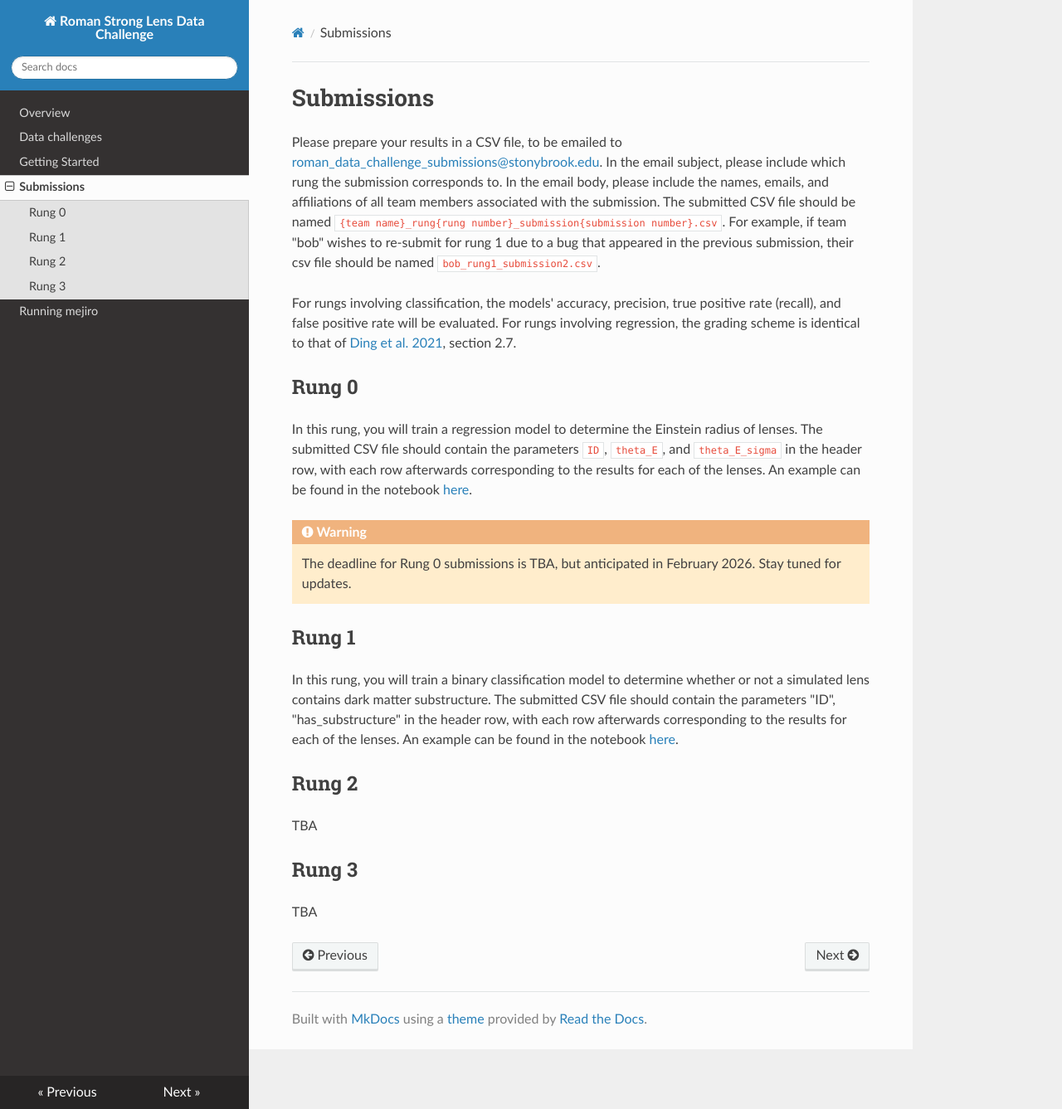
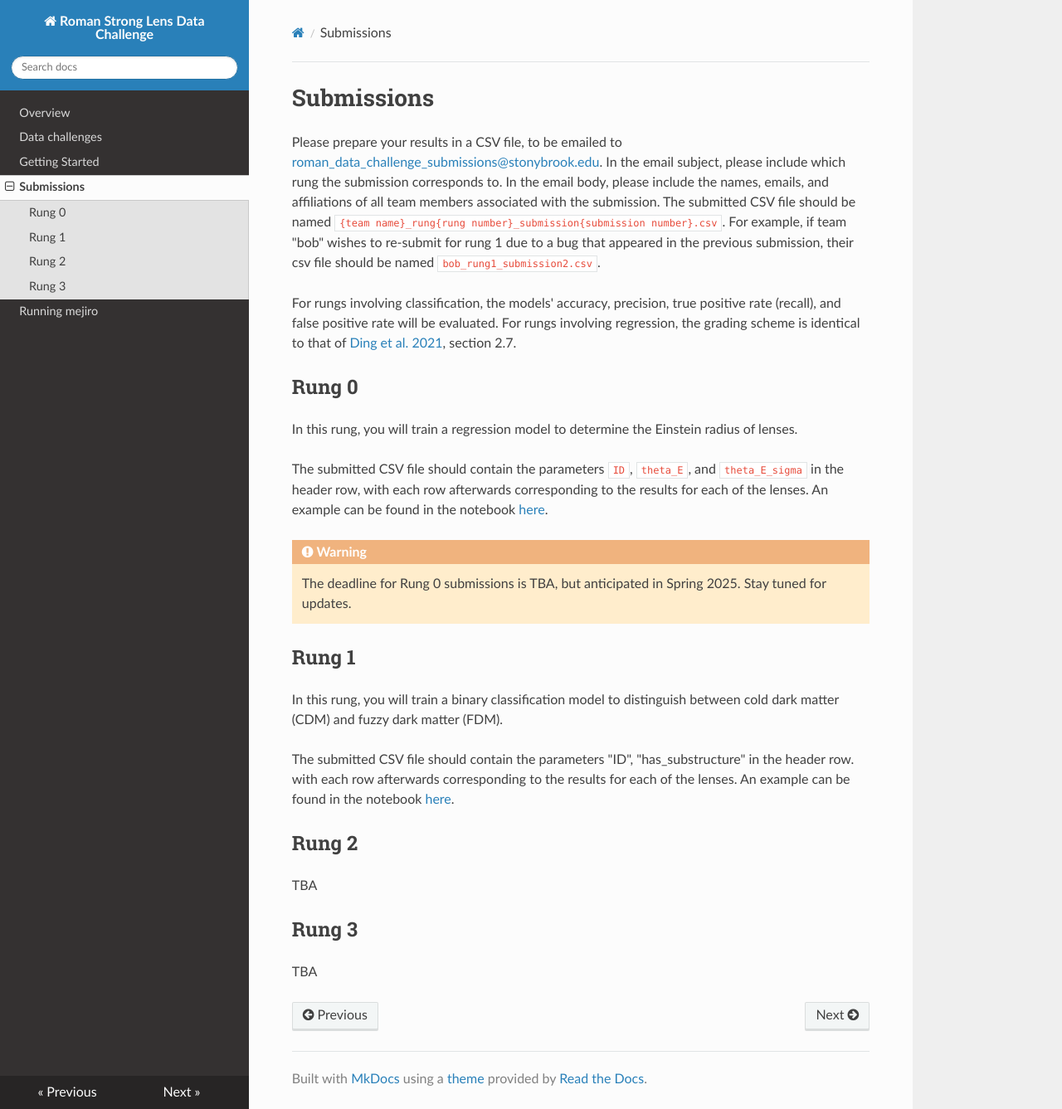
Before and after one commit to ahuang314/Roman_Data_Challenge, an MkDocs documentation site: the page built from docs/submissions.md, in a window 1280 px wide and 1337 px high. Shown: the whole window at 83% size. Built offline with MkDocs 1.6.1, drawn with Linux system fonts in a browser that asks for light colours; nearby versions of some CDN libraries.

Commit message:
update rungs

```diff
--- a/docs/rung_descriptions/rung_1.md
+++ b/docs/rung_descriptions/rung_1.md
@@ -1 +1 @@
-In this rung, you will train a binary classification model to determine whether or not a simulated lens contains dark matter substructure. Systems with substructure will have subhalos in the dark matter halo of the deflector and line-of-sight halos. Systems without dark matter substructure will simply be smooth mass models.
+In this rung, you will train a binary classification model to distinguish between cold dark matter (CDM) and fuzzy dark matter (FDM).
--- a/docs/submissions.md
+++ b/docs/submissions.md
@@ -6,14 +6,18 @@ For rungs involving classification, the models' accuracy, precision, true positi
 
 ## Rung 0
 
-In this rung, you will train a regression model to determine the Einstein radius of lenses. The submitted CSV file should contain the parameters `ID`, `theta_E`, and `theta_E_sigma` in the header row, with each row afterwards corresponding to the results for each of the lenses. An example can be found in the notebook [here](https://github.com/ahuang314/Roman_Data_Challenge/blob/main/Notebooks/rung0_submissions.ipynb).
+{% include "rung_descriptions/rung_0.md" %}
+
+The submitted CSV file should contain the parameters `ID`, `theta_E`, and `theta_E_sigma` in the header row, with each row afterwards corresponding to the results for each of the lenses. An example can be found in the notebook [here](https://github.com/ahuang314/Roman_Data_Challenge/blob/main/Notebooks/rung0_submissions.ipynb).
 
 !!! warning
-    The deadline for Rung 0 submissions is TBA, but anticipated in February 2026. Stay tuned for updates.
+    The deadline for Rung 0 submissions is TBA, but anticipated in Spring 2025. Stay tuned for updates.
 
 ## Rung 1
 
-In this rung, you will train a binary classification model to determine whether or not a simulated lens contains dark matter substructure. The submitted CSV file should contain the parameters "ID", "has_substructure" in the header row, with each row afterwards corresponding to the results for each of the lenses. An example can be found in the notebook [here](https://github.com/ahuang314/Roman_Data_Challenge/blob/main/Notebooks/rung1_submissions.ipynb).
+{% include "rung_descriptions/rung_1.md" %}
+
+The submitted CSV file should contain the parameters "ID", "has_substructure" in the header row. with each row afterwards corresponding to the results for each of the lenses. An example can be found in the notebook [here](https://github.com/ahuang314/Roman_Data_Challenge/blob/main/Notebooks/rung1_submissions.ipynb).
 
 ## Rung 2
 
```
Also changed, not shown: docs/data_challenges.md (+6 -8 lines), docs/rung_descriptions/rung_0.md (+0 -2 lines), docs/rung_descriptions/rung_2.md (+1 -1 lines).
